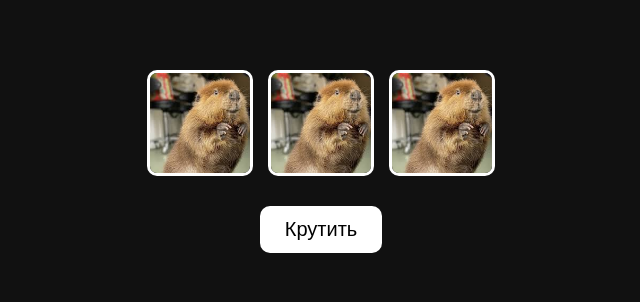
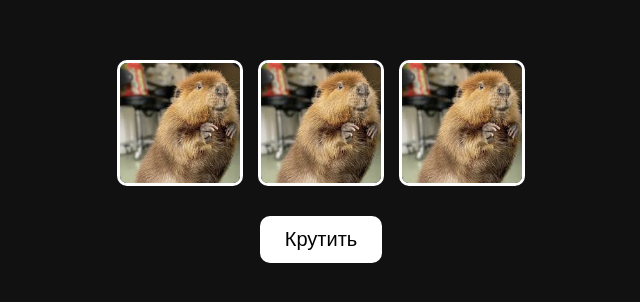
Before and after one commit to d0n0ts1lly/bobritobandito, a plain HTML site: page index.html in a window 1280 px wide. Shown: the part 244-546 px from the top of the page, without its empty margins (319-959 px from the left). Drawn offline with Linux system fonts and the light colour scheme.

Commit message:
Update style.css

```diff
--- a/style.css
+++ b/style.css
@@ -5,6 +5,7 @@ body {
   color: white;
   margin: 0;
   padding: 0;
+  overflow-x: hidden;
 }
 
 .slot-machine {
@@ -21,16 +22,18 @@ body {
   justify-content: center;
   gap: 15px;
   margin-bottom: 30px;
-    flex-wrap: wrap;
+  min-width: 360px; /* минимум 3x120 + отступы */
+  overflow-x: auto;
 }
 
 .reel {
-    width: 100px;
-    height: 100px;
+  width: 120px;
+  height: 120px;
   object-fit: cover;
   border: 3px solid white;
   border-radius: 10px;
   transition: transform 0.3s;
+  flex-shrink: 0; /* не сжимать */
 }
 
 button {
```
Lines whose indentation alone changed are shown as unchanged.
